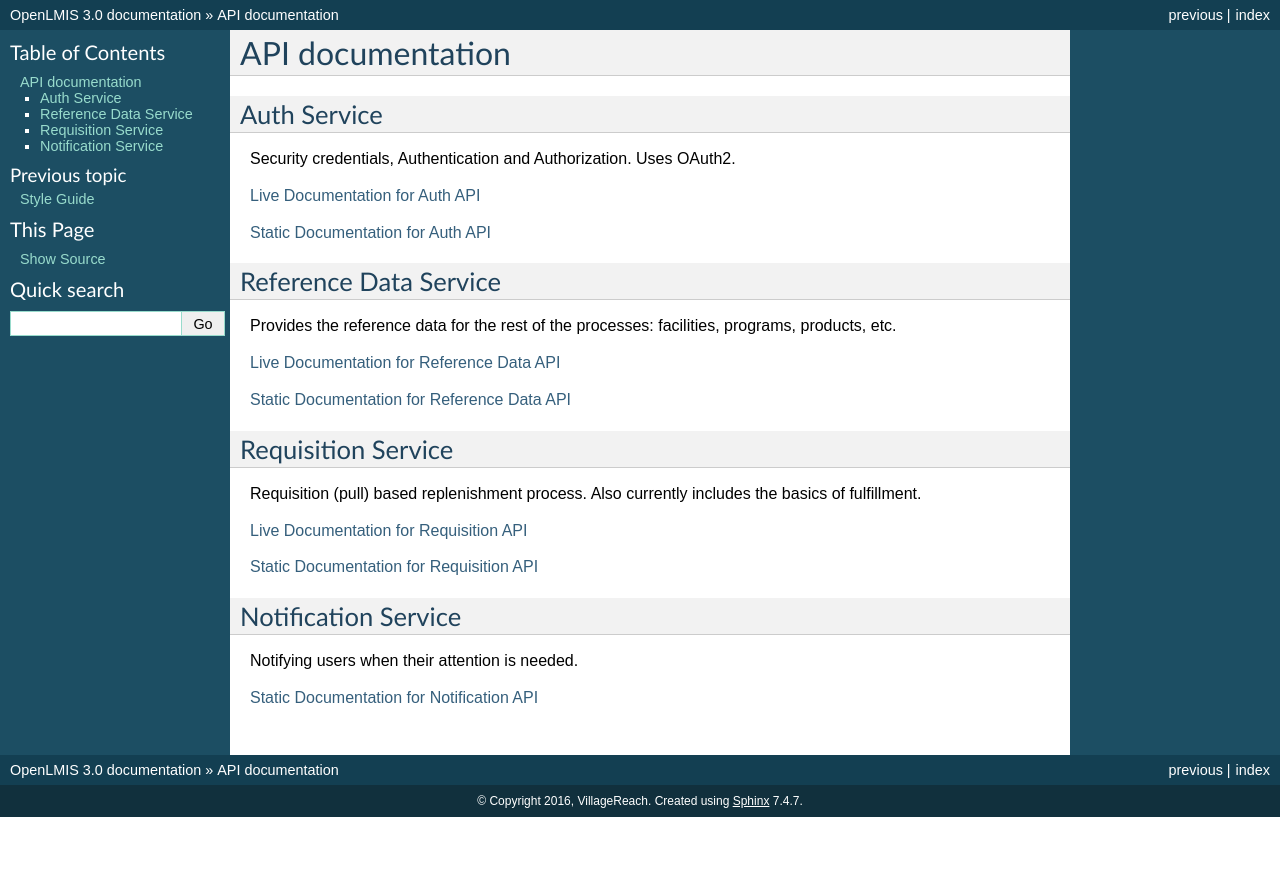
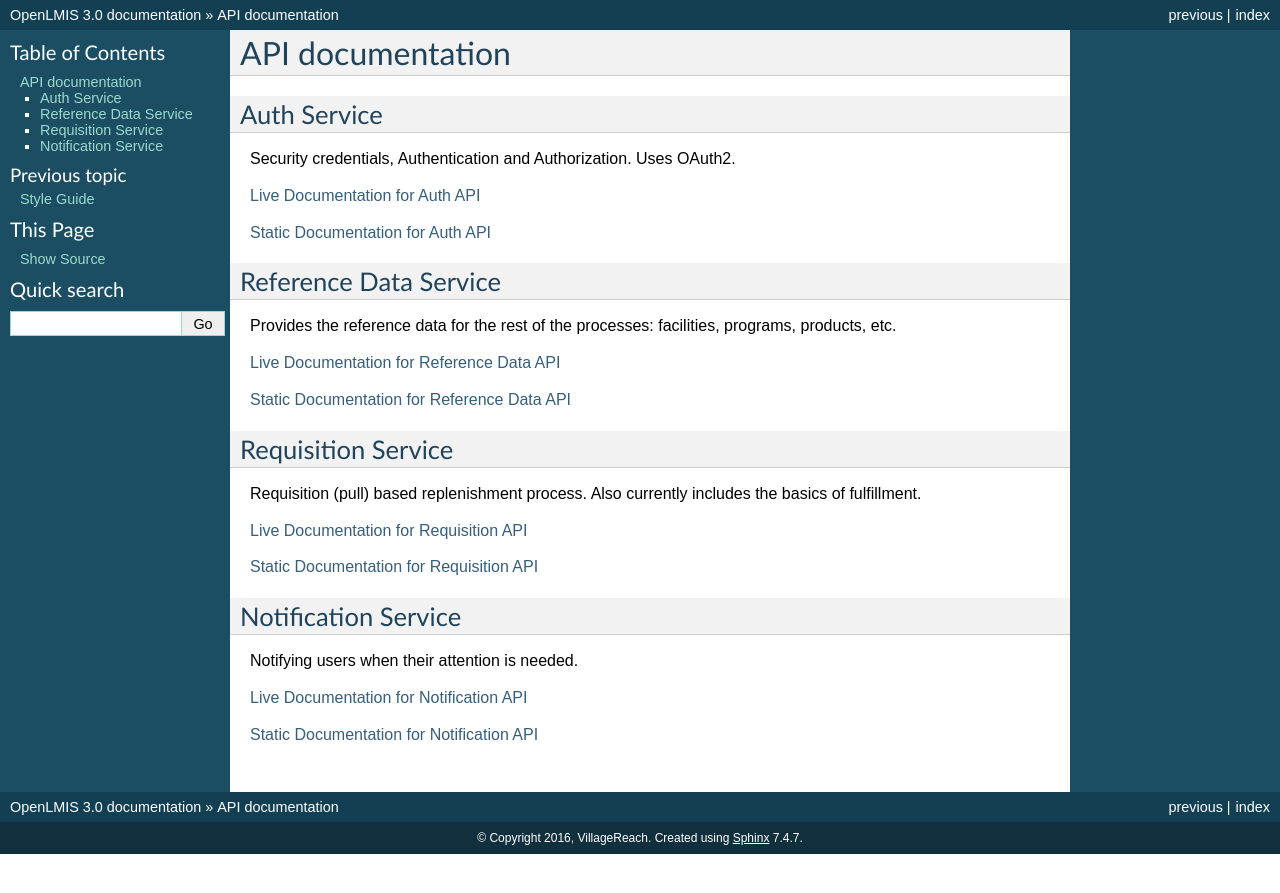
Before and after one commit to OpenLMIS/openlmis-ref-distro, a Sphinx documentation site: the page built from docs/source/api/index.rst, in a window 1280 px wide. Shown: the top 893 px of the page. Built offline with Sphinx 7.4.7, drawn with Linux system fonts in a browser that asks for light colours; pages that are not in the unit, such as notebooks, are missing from menus; some of the changed lines change nothing that is shown.

Commit message:
OLMIS-1138 Updating live documentation links

```diff
--- a/docs/source/api/index.rst
+++ b/docs/source/api/index.rst
@@ -7,7 +7,7 @@
 
 Security credentials, Authentication and Authorization. Uses OAuth2.
 
-`Live Documentation for Auth API <http://test.openlmis.org/auth/index.html#/default>`_
+`Live Documentation for Auth API <http://test.openlmis.org/auth/docs/#/default>`_
 
 `Static Documentation for Auth API <http://build.openlmis.org/job/OpenLMIS-auth-service/lastSuccessfulBuild/artifact/build/resources/main/api-definition.html>`_
 
@@ -17,7 +17,7 @@
 
 Provides the reference data for the rest of the processes: facilities, programs, products, etc.
 
-`Live Documentation for Reference Data API <http://test.openlmis.org/referencedata/index.html#/default>`_
+`Live Documentation for Reference Data API <http://test.openlmis.org/referencedata/docs/#/default>`_
 
 `Static Documentation for Reference Data API <http://build.openlmis.org/job/OpenLMIS-referencedata-service/lastSuccessfulBuild/artifact/build/resources/main/api-definition.html>`_
 
@@ -27,7 +27,7 @@
 
 Requisition (pull) based replenishment process. Also currently includes the basics of fulfillment.
 
-`Live Documentation for Requisition API <http://test.openlmis.org/requisition/index.html#/default>`_
+`Live Documentation for Requisition API <http://test.openlmis.org/requisition/docs/#/default>`_
 
 `Static Documentation for Requisition API <http://build.openlmis.org/job/OpenLMIS-requisition-service/lastSuccessfulBuild/artifact/build/resources/main/api-definition.html>`_
 
@@ -37,4 +37,6 @@
 
 Notifying users when their attention is needed.
 
+`Live Documentation for Notification API <http://test.openlmis.org/notification/docs/#/default>`_
+
 `Static Documentation for Notification API <http://build.openlmis.org/job/OpenLMIS-notification-service/lastSuccessfulBuild/artifact/build/resources/main/api-definition.html>`_
```
